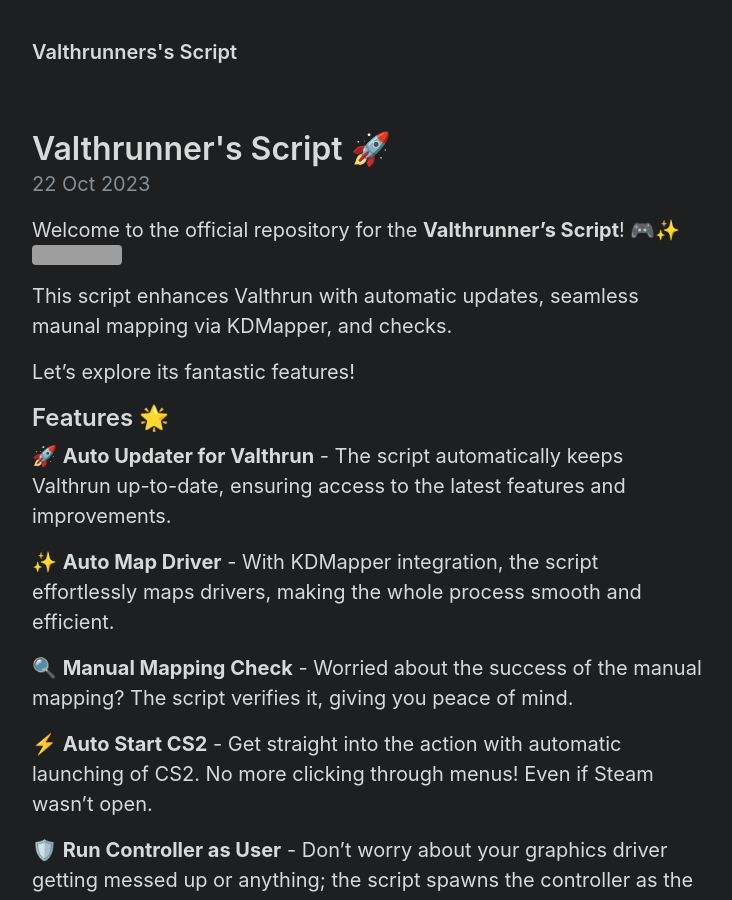
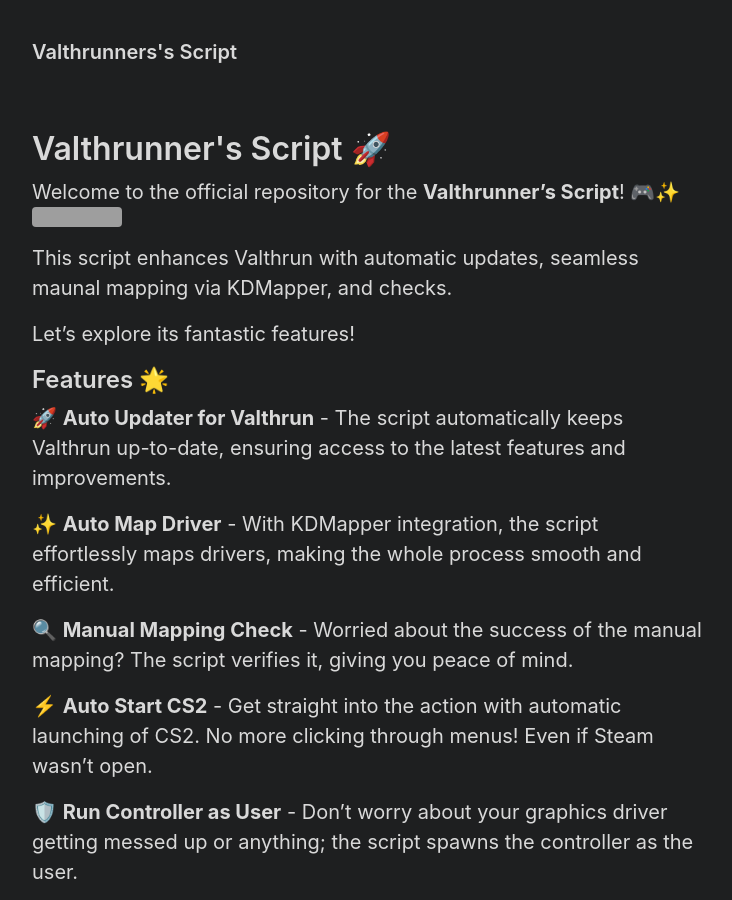
Before and after one commit to valthrunner/valthrunner.github.io, a Jekyll site: the page built from index.html, in a window 1280 px wide and 900 px high. Shown: the whole window, without its empty margins (272-1004 px from the left). Built offline with Jekyll 4.4.1, drawn with Linux system fonts in a browser that asks for light colours; the list of posts is cut into pages by our own code; grey boxes are pictures that could not be loaded.

Commit message:
Update index.html

```diff
--- a/index.html
+++ b/index.html
@@ -12,31 +12,7 @@
       </a>
     </h1>
 
-    <time datetime="{{ post.date | date_to_xmlschema }}" class="post-date"
-      >{{ post.date | date_to_string }}</time
-    >
-
     {{ post.content }}
   </article>
   {% endfor %}
 </div>
-
-<div class="pagination">
-  {% if paginator.next_page %}
-  <a
-    class="pagination-item older"
-    href="{{ paginator.next_page_path | relative_url }}"
-    >Older</a
-  >
-  {% else %}
-  <span class="pagination-item older">Older</span>
-  {% endif %} {% if paginator.previous_page %}
-  <a
-    class="pagination-item newer"
-    href="{{ paginator.previous_page_path | relative_url }}"
-    >Newer</a
-  >
-  {% else %}
-  <span class="pagination-item newer">Newer</span>
-  {% endif %}
-</div>
```
